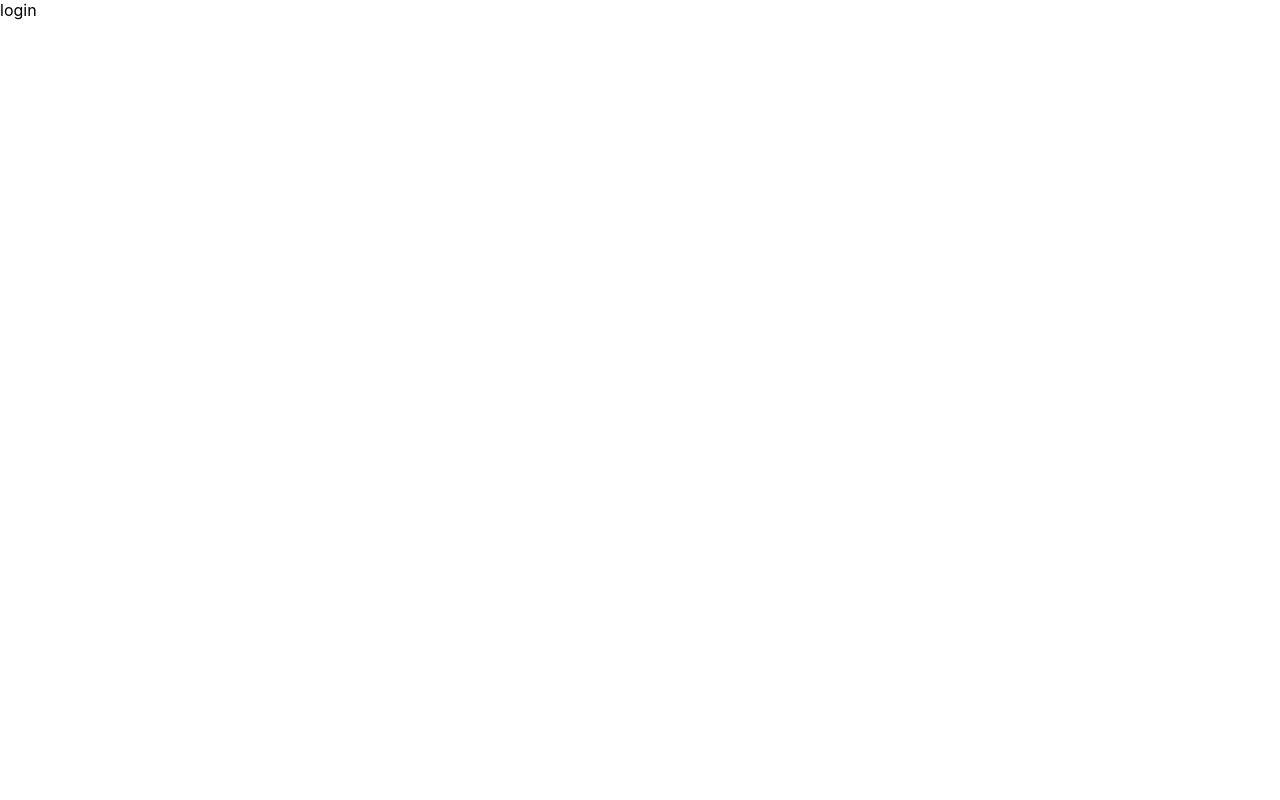
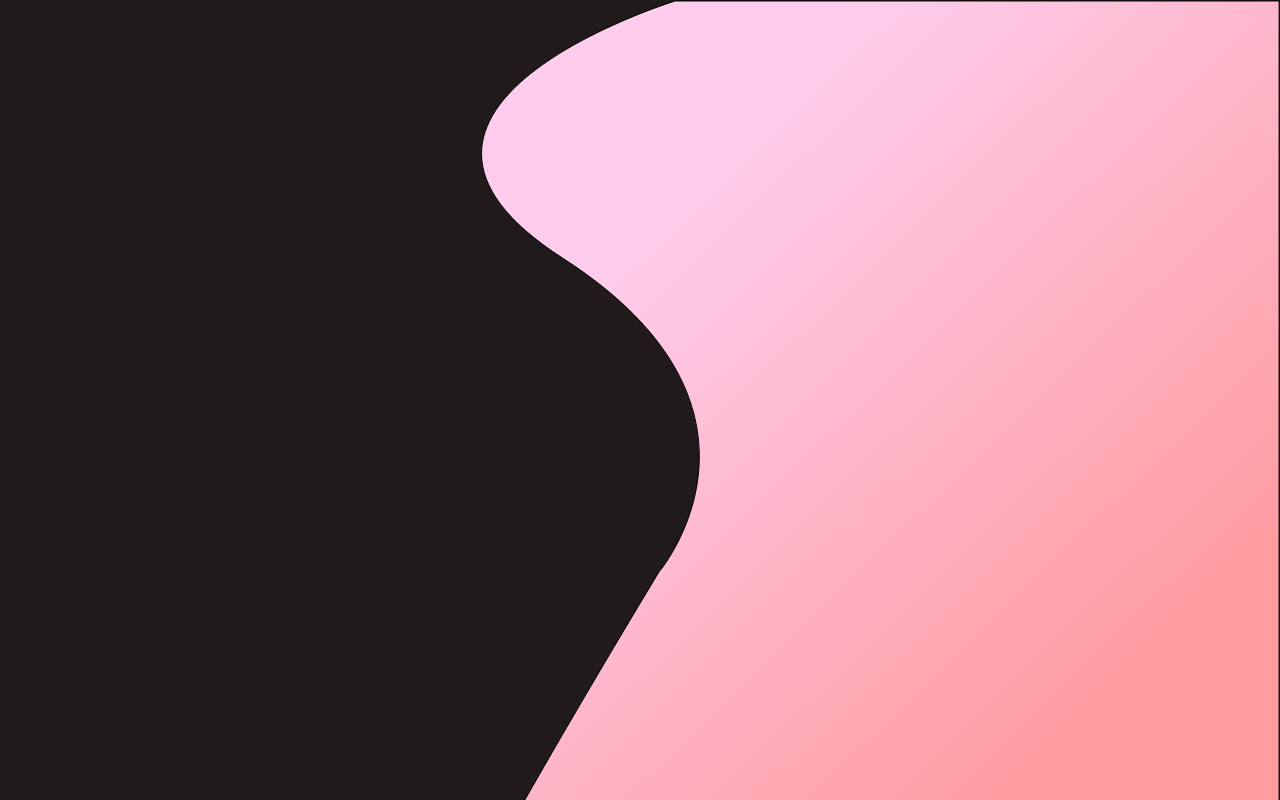
Before and after one commit to 22p21s0045/storage-of-idea, a Next.js app: page /login in a window 1280 px wide. Shown: the top 800 px of the page. Built offline with nearby package versions, Linux system fonts and the light colour scheme.

Commit message:
add:svg curve

```diff
--- a/pages/login.tsx
+++ b/pages/login.tsx
@@ -1,9 +1,15 @@
-import React from 'react'
+import React from "react";
 
+import Image from "next/image";
+import { Box } from "@mui/material";
 function login() {
   return (
-    <div>login</div>
-  )
+    <div>
+      <Box sx={{ position: "absolute", right: 0 }}>
+        <Image src="/svg/login/curve.svg" alt="curve" width={815} height={1020} />
+      </Box>
+    </div>
+  );
 }
 
-export default login
+export default login;
--- a/styles/globals.css
+++ b/styles/globals.css
@@ -4,6 +4,7 @@ body {
   margin: 0;
   font-family: -apple-system, BlinkMacSystemFont, Segoe UI, Roboto, Oxygen,
     Ubuntu, Cantarell, Fira Sans, Droid Sans, Helvetica Neue, sans-serif;
+    background-color: #201A1A;
 }
 
 a {
```
Also changed, not shown: public/svg/login/curve.svg (added), public/svg/login/man-window.svg (added).
